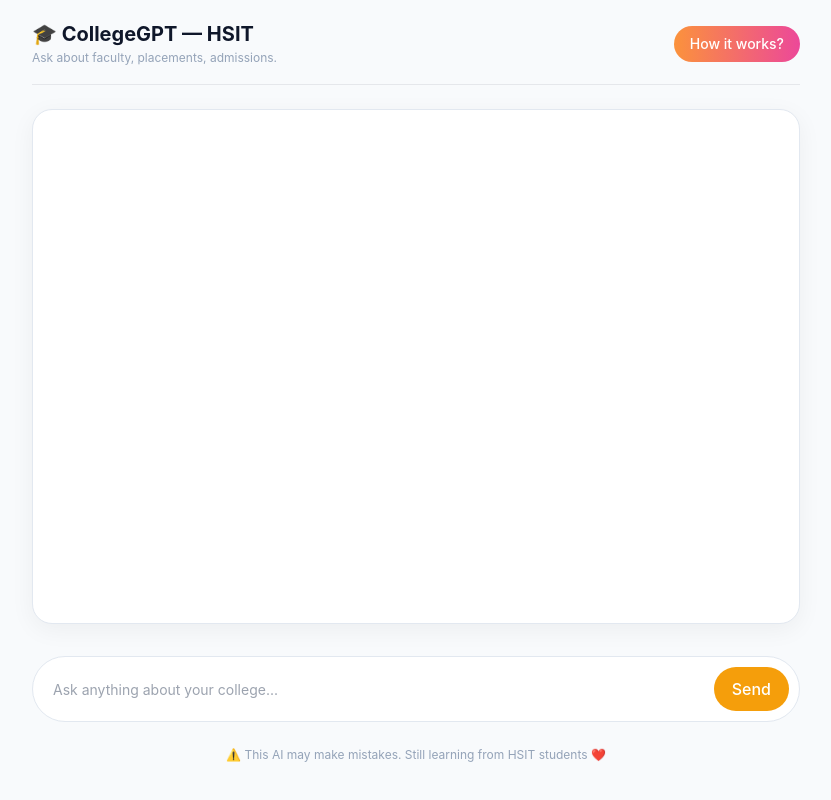
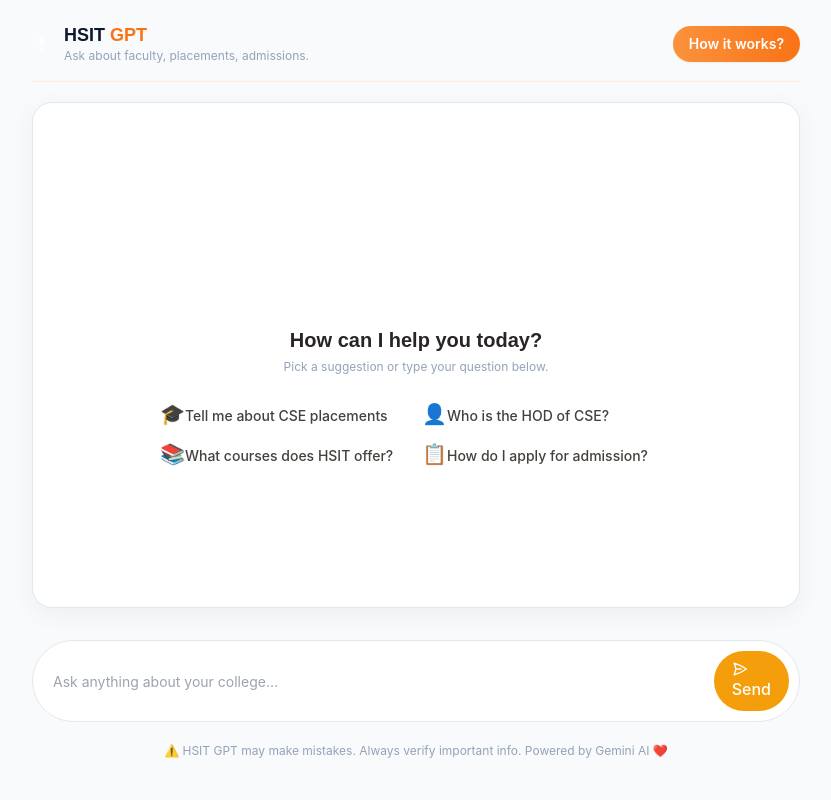
Before and after one commit to Mallikarjunrk2/collage-2, a Next.js app: page / in a window 1280 px wide. Shown: the whole page, without its empty margins (224-1055 px from the left). Built offline with nearby package versions, Linux system fonts and the light colour scheme.

Commit message:
Update index.js

```diff
--- a/pages/index.js
+++ b/pages/index.js
@@ -1,4 +1,11 @@
 import { useState, useEffect, useRef } from "react";
+
+const SUGGESTIONS = [
+  { icon: "🎓", text: "Tell me about CSE placements" },
+  { icon: "👤", text: "Who is the HOD of CSE?" },
+  { icon: "📚", text: "What courses does HSIT offer?" },
+  { icon: "📋", text: "How do I apply for admission?" },
+];
 
 export default function Home() {
   const [messages, setMessages] = useState([]);
@@ -8,16 +15,17 @@
 
   useEffect(() => {
     endRef.current?.scrollIntoView({ behavior: "smooth" });
-  }, [messages]);
+  }, [messages, loading]);
 
-  async function send() {
-    if (!q.trim()) return;
+  async function send(text) {
+    const question = (text || q).trim();
+    if (!question) return;
 
     const userMsg = {
       id: Date.now(),
       role: "user",
-      text: q.trim(),
-      time: new Date().toLocaleTimeString(),
+      text: question,
+      time: new Date().toLocaleTimeString([], { hour: "2-digit", minute: "2-digit" }),
     };
 
     setMessages((m) => [...m, userMsg]);
@@ -28,7 +36,7 @@
       const res = await fetch("/api/ask", {
         method: "POST",
         headers: { "content-type": "application/json" },
-        body: JSON.stringify({ question: userMsg.text }),
+        body: JSON.stringify({ question }),
       });
 
       const json = await res.json();
@@ -38,18 +46,18 @@
         role: "bot",
         text: json.answer,
         source: json.source,
-        time: new Date().toLocaleTimeString(),
+        time: new Date().toLocaleTimeString([], { hour: "2-digit", minute: "2-digit" }),
       };
 
       setMessages((m) => [...m, botMsg]);
-    } catch (err) {
+    } catch {
       setMessages((m) => [
         ...m,
         {
           id: Date.now(),
           role: "bot",
-          text: "Error contacting API.",
-          time: new Date().toLocaleTimeString(),
+          text: "⚠️ Error contacting API. Please try again.",
+          time: new Date().toLocaleTimeString([], { hour: "2-digit", minute: "2-digit" }),
         },
       ]);
     }
@@ -57,57 +65,85 @@
     setLoading(false);
   }
 
+  const isEmpty = messages.length === 0 && !loading;
+
   return (
-    <div className="container min-h-screen flex justify-center p-6">
+    <div className="container min-h-screen flex justify-center p-4 sm:p-6">
       <div className="w-full max-w-3xl flex flex-col">
 
-        {/* HEADER */}
-        <div className="flex items-center gap-4 mb-6 pb-4 border-b">
+        {/* ── HEADER ── */}
+        <header className="flex items-center gap-3 mb-5 pb-4 border-b border-orange-100">
+          <div className="logo-icon">
+            <svg className="w-5 h-5 text-white" fill="currentColor" viewBox="0 0 24 24">
+              <path d="M12 2l1.5 4.5H18l-3.75 2.7 1.5 4.5L12 11.1l-3.75 2.6 1.5-4.5L6 6.5h4.5z"/>
+              <circle cx="12" cy="17" r="3" opacity=".5"/>
+            </svg>
+          </div>
           <div>
-            <div className="text-xl font-bold">
-              🎓 CollegeGPT — HSIT
-            </div>
-            <div className="text-sm muted">
-              Ask about faculty, placements, admissions.
-            </div>
+            <h1 className="text-lg font-bold leading-tight" style={{ fontFamily: 'Sora, sans-serif' }}>
+              HSIT <span className="text-orange-500">GPT</span>
+            </h1>
+            <p className="muted">Ask about faculty, placements, admissions.</p>
           </div>
 
-          {/* RIGHT SIDE BUTTON */}
           <div className="ml-auto">
-            <a
-              href="https://hsit-gpt-hub.vercel.app/#features"
-              target="_blank"
-              rel="noopener noreferrer"
-            >
-              <button className="px-4 py-2 rounded-full text-white text-sm font-medium
-                bg-gradient-to-r from-orange-400 to-pink-500
-                hover:opacity-90 transition">
+            <a href="https://hsit-gpt-hub.vercel.app/#features" target="_blank" rel="noopener noreferrer">
+              <button className="px-4 py-2 rounded-full text-white text-sm font-semibold
+                bg-gradient-to-r from-orange-400 to-orange-500
+                hover:opacity-90 transition shadow-sm">
                 How it works?
               </button>
             </a>
           </div>
-        </div>
+        </header>
 
-        {/* CHAT BOX */}
+        {/* ── CHAT BOX ── */}
         <div className="chat-container flex-1">
+
+          {/* Empty state */}
+          {isEmpty && (
+            <div className="h-full flex flex-col items-center justify-center gap-5 py-6">
+              <div className="logo-icon w-16 h-16 rounded-2xl" style={{ width: 64, height: 64, borderRadius: 20 }}>
+                <svg className="w-8 h-8 text-white" fill="none" stroke="currentColor" viewBox="0 0 24 24" strokeWidth={2}>
+                  <path strokeLinecap="round" strokeLinejoin="round"
+                    d="M9.813 15.904L9 18.75l-.813-2.846a4.5 4.5 0 00-3.09-3.09L2.25 12l2.846-.813a4.5 4.5 0 003.09-3.09L9 5.25l.813 2.846a4.5 4.5 0 003.09 3.09L15.75 12l-2.846.813a4.5 4.5 0 00-3.09 3.091z"/>
+                </svg>
+              </div>
+
+              <div className="text-center">
+                <h2 style={{ fontFamily: 'Sora, sans-serif' }} className="text-xl font-bold text-stone-800">
+                  How can I help you today?
+                </h2>
+                <p className="muted mt-1">Pick a suggestion or type your question below.</p>
+              </div>
+
+              {/* Suggestion chips */}
+              <div className="grid grid-cols-1 sm:grid-cols-2 gap-3 w-full max-w-lg mt-1">
+                {SUGGESTIONS.map((s) => (
+                  <button
+                    key={s.text}
+                    className="chip text-left"
+                    onClick={() => send(s.text)}
+                  >
+                    <span className="text-xl">{s.icon}</span>
+                    <span className="text-sm font-medium text-stone-700">{s.text}</span>
+                  </button>
+                ))}
+              </div>
+            </div>
+          )}
+
+          {/* Messages */}
           {messages.map((m) => (
             <div
               key={m.id}
-              className={`flex mb-4 ${
-                m.role === "user" ? "justify-end" : "justify-start"
-              }`}
+              className={`flex mb-3 ${m.role === "user" ? "justify-end" : "justify-start"}`}
             >
-              <div
-                className={
-                  m.role === "user"
-                    ? "message user-message"
-                    : "message bot-message"
-                }
-              >
+              <div className={`message ${m.role === "user" ? "user-message" : "bot-message"}`}>
                 <div style={{ whiteSpace: "pre-wrap" }}>{m.text}</div>
 
                 {m.source && (
-                  <div className="muted mt-1">
+                  <div className="muted mt-1.5">
                     {m.source === "supabase" && "📘 Database"}
                     {m.source === "llm" && "🤖 LLM"}
                     {m.source === "local-data" && "📂 Local"}
@@ -119,33 +155,43 @@
             </div>
           ))}
 
-          <div ref={endRef}></div>
+          {/* Typing indicator */}
+          {loading && (
+            <div className="flex justify-start mb-3">
+              <div className="bot-message message flex items-center gap-1.5">
+                <span className="dot" />
+                <span className="dot" />
+                <span className="dot" />
+              </div>
+            </div>
+          )}
+
+          <div ref={endRef} />
         </div>
 
-        {/* INPUT */}
+        {/* ── INPUT ── */}
         <div className="mt-4">
           <div className="input-container">
             <input
               value={q}
               onChange={(e) => setQ(e.target.value)}
-              onKeyDown={(e) => e.key === "Enter" && send()}
+              onKeyDown={(e) => e.key === "Enter" && !loading && send()}
               placeholder="Ask anything about your college..."
               className="input-box"
             />
-
-            <button
-              onClick={send}
-              disabled={loading}
-              className="send-button"
-            >
+            <button onClick={() => send()} disabled={loading} className="send-button">
+              <svg className="w-4 h-4" fill="none" stroke="currentColor" viewBox="0 0 24 24" strokeWidth={2}>
+                <path strokeLinecap="round" strokeLinejoin="round"
+                  d="M6 12L3.269 3.126A59.768 59.768 0 0121.485 12 59.77 59.77 0 013.27 20.876L5.999 12zm0 0h7.5"/>
+              </svg>
               {loading ? "..." : "Send"}
             </button>
           </div>
         </div>
 
-        {/* FOOTER */}
-        <div className="mt-6 text-center muted pb-4">
-          ⚠️ This AI may make mistakes. Still learning from HSIT students ❤️
+        {/* ── FOOTER ── */}
+        <div className="mt-5 text-center muted pb-4">
+          ⚠️ HSIT GPT may make mistakes. Always verify important info. Powered by Gemini AI ❤️
         </div>
 
       </div>
```
